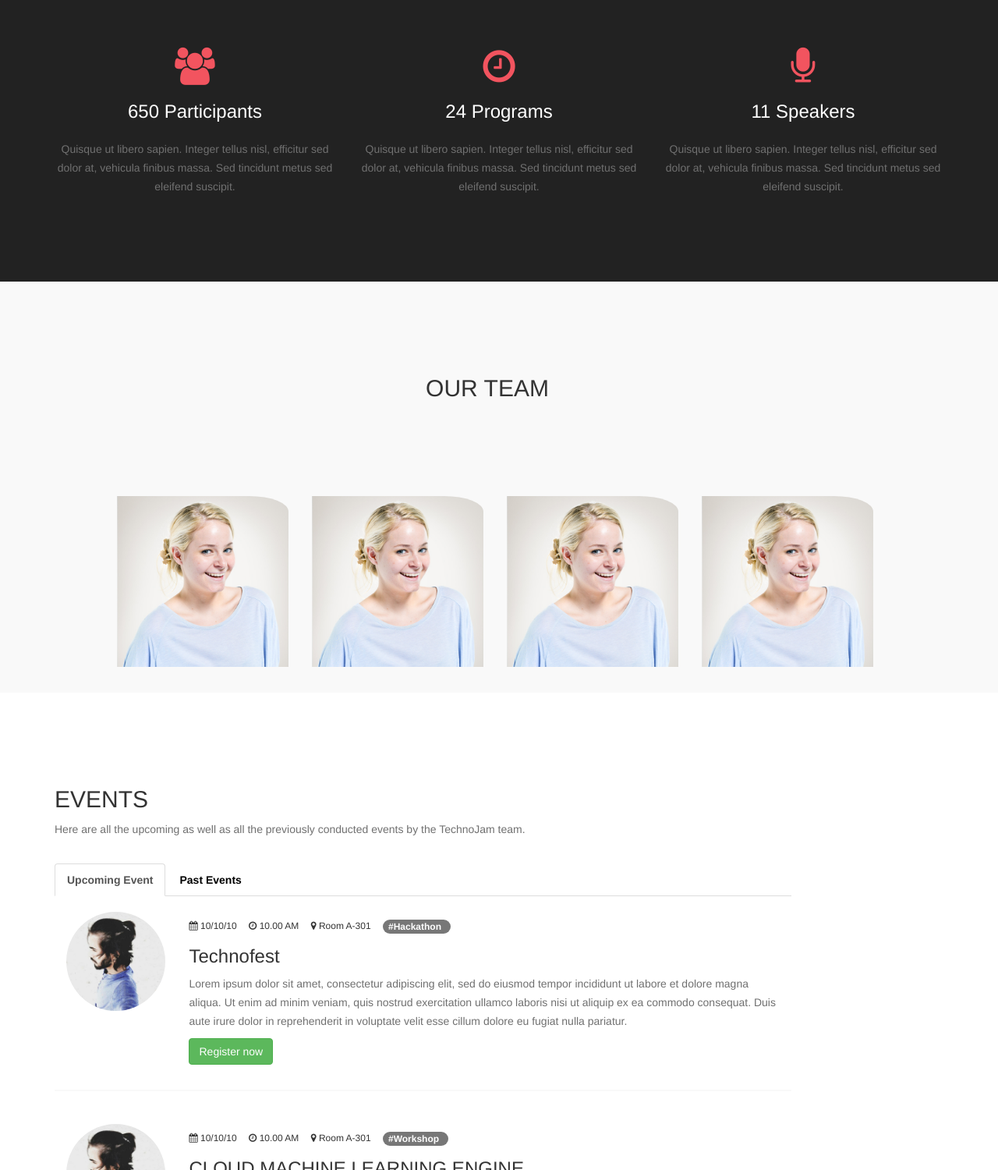
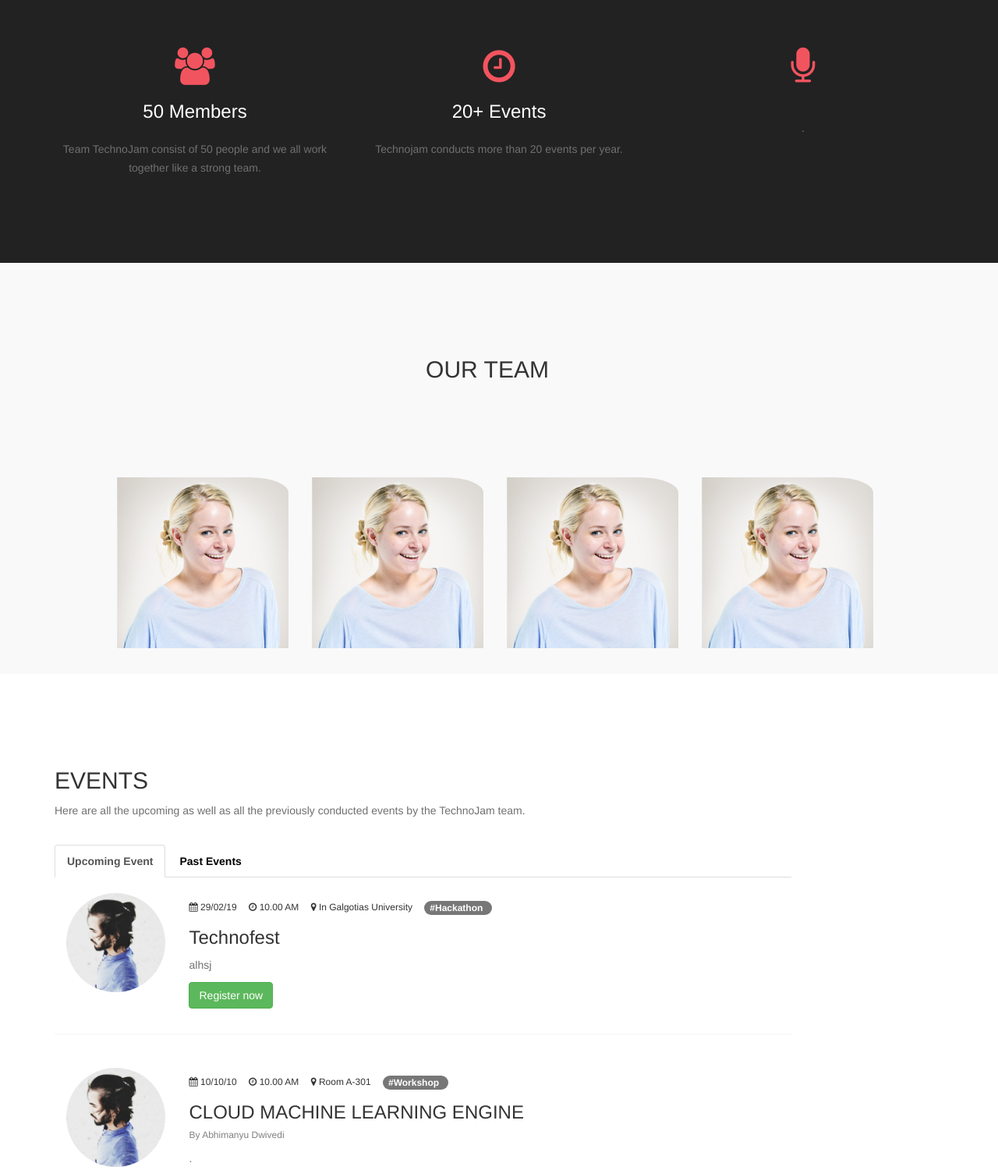
Before and after one commit to infectedNode/Mark-1, a plain HTML site: page index.html in a window 1280 px wide. Shown: the part 1520-3020 px from the top of the page at 78% size. Drawn offline with nearby package versions, Linux system fonts and the light colour scheme.

Commit message:
Update index.html

```diff
--- a/index.html
+++ b/index.html
@@ -128,20 +128,20 @@
 
 			<div class="wow fadeInLeft col-md-4 col-sm-4" data-wow-delay="0.3s">
 				<i class="fa fa-group"></i>
-				<h3>650 Participants</h3>
-				<p>Quisque ut libero sapien. Integer tellus nisl, efficitur sed dolor at, vehicula finibus massa. Sed tincidunt metus sed eleifend suscipit.</p>
+				<h3>50 Members</h3>
+				<p>Team TechnoJam consist of 50 people and we all work together like a strong team.</p>
 			</div>
 
 			<div class="wow fadeInUp col-md-4 col-sm-4" data-wow-delay="0.6s">
 				<i class="fa fa-clock-o"></i>
-				<h3>24 Programs</h3>
-				<p>Quisque ut libero sapien. Integer tellus nisl, efficitur sed dolor at, vehicula finibus massa. Sed tincidunt metus sed eleifend suscipit.</p>
+				<h3>20+ Events</h3>
+				<p>Technojam conducts more than 20 events per year.</p>
 			</div>
 
 			<div class="wow fadeInRight col-md-4 col-sm-4" data-wow-delay="0.9s">
 				<i class="fa fa-microphone"></i>
-				<h3>11 Speakers</h3>
-				<p>Quisque ut libero sapien. Integer tellus nisl, efficitur sed dolor at, vehicula finibus massa. Sed tincidunt metus sed eleifend suscipit.</p>
+				<h3></h3>
+				<p>.</p>
 			</div>
 
 		</div>
@@ -283,13 +283,13 @@
 						</div>
 						<div class="col-md-10 col-sm-10">
 							<h6>
-								<span><i class="fa fa-calendar"></i> 10/10/10</span>
+								<span><i class="fa fa-calendar"></i> 29/02/19</span>
 								<span><i class="fa fa-clock-o"></i> 10.00 AM</span>
-								<span><i class="fa fa-map-marker"></i> Room A-301</span>
+								<span><i class="fa fa-map-marker"></i> In Galgotias University</span>
 								<span class="badge badge-danger">#Hackathon</span>
 							</h6>
 							<h3>Technofest</h3>
-							<p>Lorem ipsum dolor sit amet, consectetur adipiscing elit, sed do eiusmod tempor incididunt ut labore et dolore magna aliqua. Ut enim ad minim veniam, quis nostrud exercitation ullamco laboris nisi ut aliquip ex ea commodo consequat. Duis aute irure dolor in reprehenderit in voluptate velit esse cillum dolore eu fugiat nulla pariatur.</p>
+							<p>alhsj</p>
 							<button type="button" class="btn btn-success">Register now</button></div>
 						<!-- program divider -->
 						<div class="program-divider col-md-12 col-sm-12"></div>
@@ -306,7 +306,7 @@
 							</h6>
 							<h3>CLOUD MACHINE LEARNING ENGINE</h3>
 							<h4>By Abhimanyu Dwivedi</h4>
-							<p>Lorem ipsum dolor sit amet, consectetur adipiscing elit, sed do eiusmod tempor incididunt ut labore et dolore magna aliqua. Ut enim ad minim veniam, quis nostrud exercitation ullamco laboris nisi ut aliquip ex ea commodo consequat. Duis aute irure dolor in reprehenderit in voluptate velit esse cillum dolore eu fugiat nulla pariatur.</p>
+							<p>.</p>
 							<button type="button" class="btn btn-warning">Registration not started</button>
 						</div>
 
@@ -566,12 +566,18 @@
 					<div class="section-title">
 						<h2>Keep in touch</h2>
 					</div>
-					<form action="#" method="post">
+					<form action="https://formspree.io/amanrawat882@gmail.com" method="POST">
+     				<input type="text" name="name" class="form-control" id="name" placeholder="Name">
+     				<textarea name="message" rows="5" class="form-control" id="message" placeholder="Message"></textarea>
+   					<input type="email" name="_replyto" class="form-control" id="email" placeholder="Email">
+  					<input name="submit" type="submit" class="form-control" id="submit" value="SEND">
+</form>
+				<!--	<form action="#" method="post">
 						<input name="name" type="text" class="form-control" id="name" placeholder="Name">
 					  	<input name="email" type="email" class="form-control" id="email" placeholder="Email">
 					  	<textarea name="message" rows="5" class="form-control" id="message" placeholder="Message"></textarea>
 						<div class="col-md-6 col-sm-10">
-							<input name="submit" type="submit" class="form-control" id="submit" value="SEND">
+							<input name="submit" type="submit" class="form-control" id="submit" value="SEND">-->
 						</div>
 					</form>
 				</div>
```
